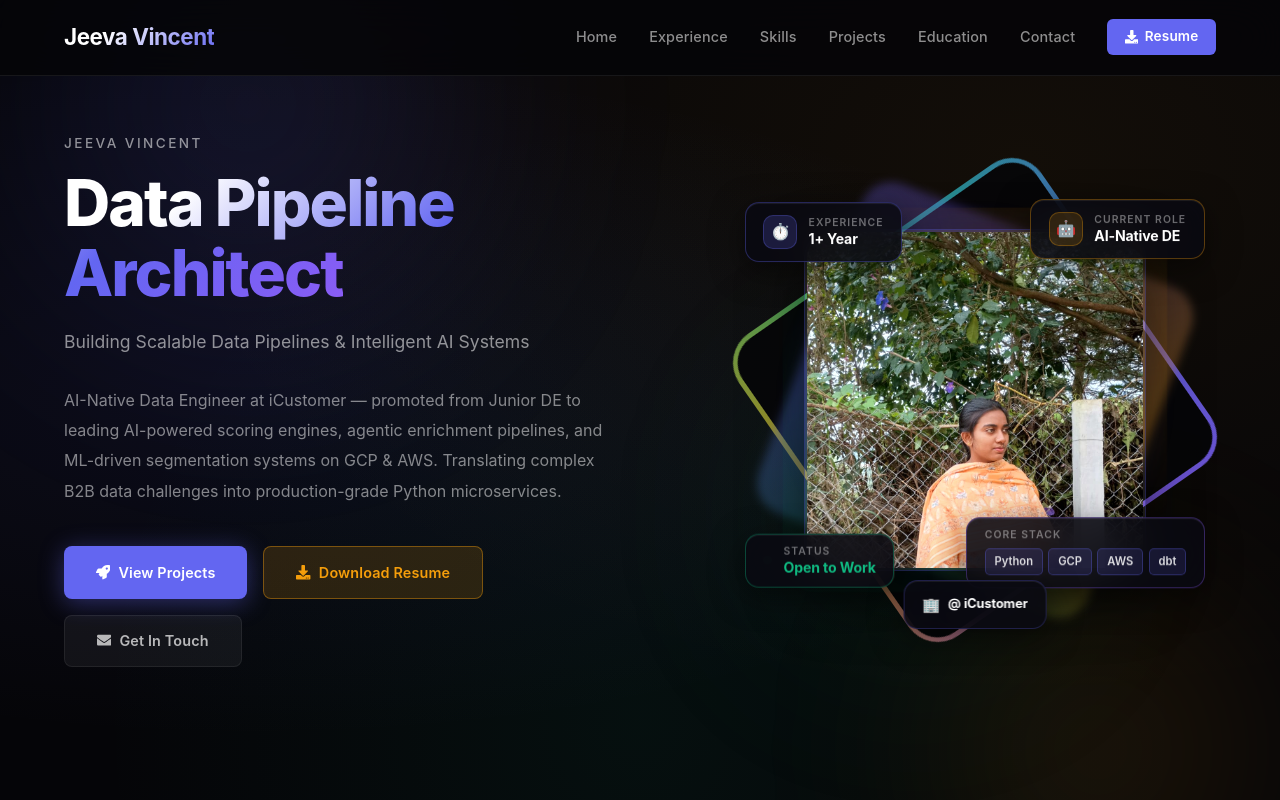
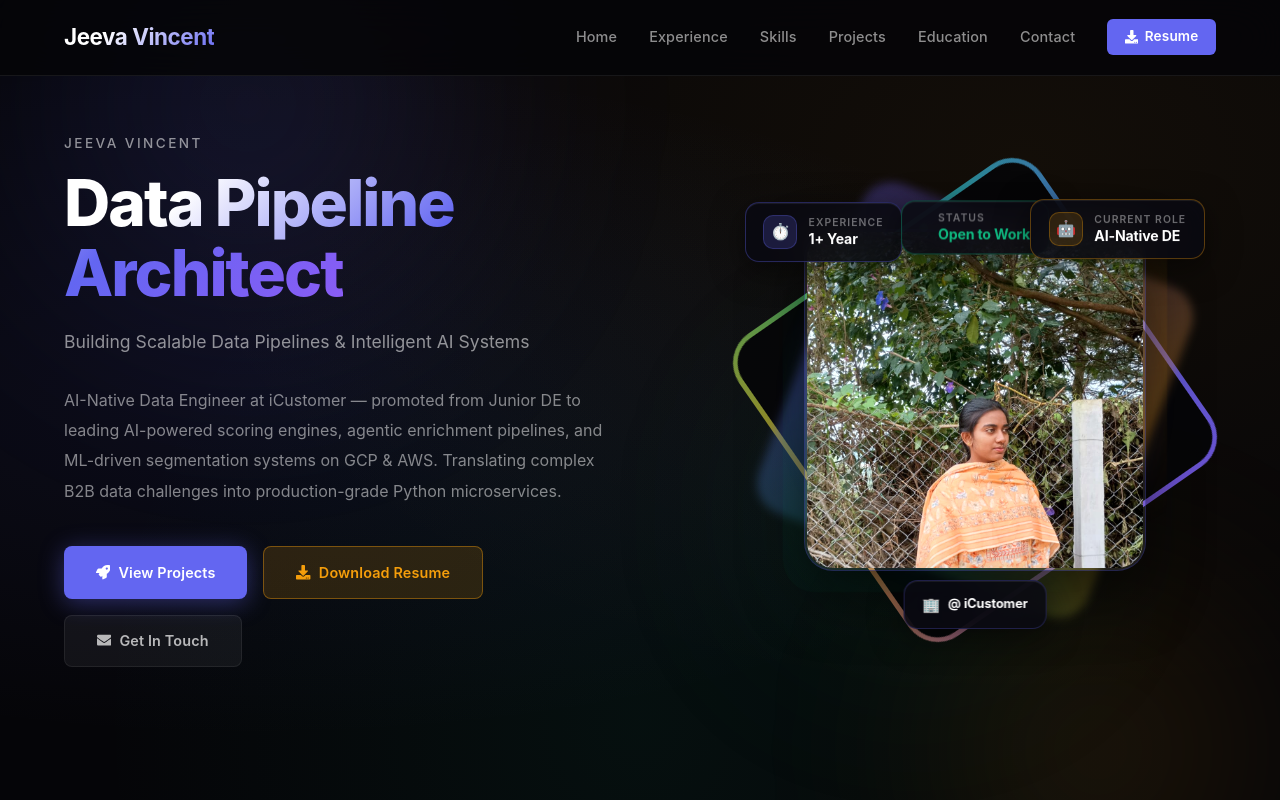
Before and after one commit to Jeeva-V-2003/portfolio-react, a React (Vite) app: page / in a window 1280 px wide. Shown: the top 800 px of the page. Built offline with nearby package versions, Linux system fonts and the light colour scheme.

Commit message:
fix: remove Core Stack badge, move Status to top center

```diff
--- a/src/App.jsx
+++ b/src/App.jsx
@@ -158,6 +158,19 @@ function App() {
                 </div>
               </motion.div>
 
+              {/* Badge — top center */}
+              <motion.div className="float-badge badge-status-top"
+                initial={{ opacity: 0, y: -20 }}
+                animate={{ opacity: 1, y: 0 }}
+                transition={{ delay: 1.2, duration: 0.5, type: 'spring' }}
+              >
+                <span className="avail-dot"></span>
+                <div>
+                  <p className="badge-label">Status</p>
+                  <p className="badge-value" style={{ color: '#10b981' }}>Open to Work</p>
+                </div>
+              </motion.div>
+
               {/* Badge — top right */}
               <motion.div className="float-badge badge-role"
                 initial={{ opacity: 0, x: 30, y: 10 }}
@@ -173,40 +186,11 @@ function App() {
                 </div>
               </motion.div>
 
-              {/* Badge — bottom left */}
-              <motion.div className="float-badge badge-available"
-                initial={{ opacity: 0, x: -30, y: -10 }}
-                animate={{ opacity: 1, x: 0, y: 0 }}
-                transition={{ delay: 1.5, duration: 0.5, type: 'spring' }}
-              >
-                <span className="avail-dot"></span>
-                <div>
-                  <p className="badge-label">Status</p>
-                  <p className="badge-value" style={{ color: '#10b981' }}>Open to Work</p>
-                </div>
-              </motion.div>
-
-              {/* Badge — bottom right */}
-              <motion.div className="float-badge badge-tech"
-                initial={{ opacity: 0, x: 30, y: -10 }}
-                animate={{ opacity: 1, x: 0, y: 0 }}
-                transition={{ delay: 1.7, duration: 0.5, type: 'spring' }}
-              >
-                <div>
-                  <p className="badge-label" style={{ marginBottom: '0.45rem' }}>Core Stack</p>
-                  <div style={{ display: 'flex', gap: '0.35rem', flexWrap: 'wrap' }}>
-                    {['Python', 'GCP', 'AWS', 'dbt'].map(t => (
-                      <span key={t} className="stack-pill">{t}</span>
-                    ))}
-                  </div>
-                </div>
-              </motion.div>
-
               {/* iCustomer tag at bottom center */}
               <motion.div className="float-badge badge-company"
                 initial={{ opacity: 0, y: 20 }}
                 animate={{ opacity: 1, y: 0 }}
-                transition={{ delay: 1.9, duration: 0.5, type: 'spring' }}
+                transition={{ delay: 1.5, duration: 0.5, type: 'spring' }}
               >
                 <span style={{ fontSize: '0.9rem' }}>🏢</span>
                 <p className="badge-value" style={{ fontSize: '0.8rem' }}>@ iCustomer</p>
--- a/src/index.css
+++ b/src/index.css
@@ -439,6 +439,15 @@ body {
   border-color: rgba(99,102,241,0.25);
   animation: floatY 4s ease-in-out infinite 2s;
   gap: 0.5rem;
+}
+
+.badge-status-top {
+  top: -24px;
+  left: 50%;
+  transform: translateX(-50%);
+  border-color: rgba(16,185,129,0.35);
+  animation: floatYCenter 4s ease-in-out infinite 0.3s;
+  gap: 0.6rem;
 }
 
 @keyframes floatY {
```
